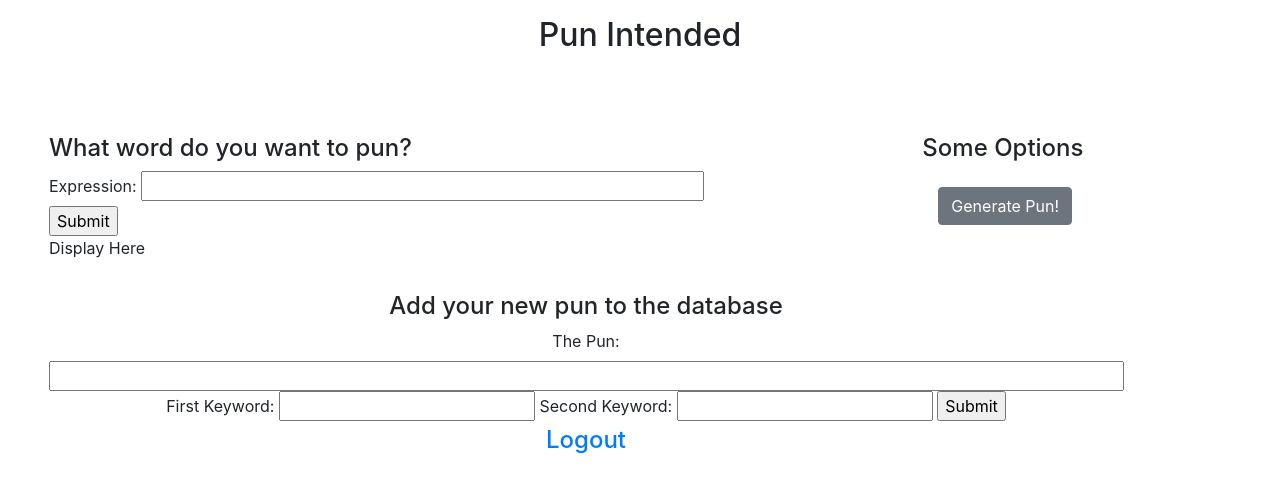
After one commit to vsbluth5/pun-project, a Flask app: page /generate in a window 1280 px wide. The commit adds this page. Shown: the top 492 px of the page. Run offline with Flask 2, Linux system fonts and the light colour scheme; some libraries are stand-ins or nearby versions.

Commit message:
generate pun page

```diff
--- a/app.py
+++ b/app.py
@@ -190,3 +190,9 @@ def listings(name):
     pun_collection = mongo.db.puns
     pun_documents = pun_collection.find({'lister' : name})
     return render_template('listings.html', puns = pun_documents, lister = name)
+
+# GO TO GENERATE
+@app.route('/generate')
+def go_generate():
+    print("Calling generate")
+    return render_template('generate.html')
--- /dev/null
+++ b/templates/generate.html
@@ -0,0 +1,32 @@
+{% extends "template.html" %}
+{% block title %}Generate{% endblock %}
+{% block listcontent %}
+<h4>What word do you want to pun?</h4>
+	<form method="post" action="/pun/word">
+		<label for="expression">Expression:</label>
+		<input type="text" name="expression" value=""size="50"><br>
+		<input type="submit" value="Submit">
+    </form>
+<p>Display Here</p>
+
+
+{% endblock %}
+
+{% block options %}
+<h4>Some Options</h4>
+    <button type="button" class="btn btn-secondary m-3" action="/generate">Generate Pun!</button>
+	{% endblock %}
+
+	{% block title2 %}Add your new pun to the database {% endblock %}
+	{% block content %}
+	<form method="post" action="/pun/new">
+		<label for="phrase">The Pun:</label>
+		<input type="text" name="phrase" value=""size="100"><br>
+		<label for="key1">First Keyword:</label>
+		<input type="text" name="key1" value="">
+		<label for="key2">Second Keyword:</label>
+		<input type="text" name="key2" value="">
+		<input type="submit" value="Submit">
+            </form>
+		{% endblock %}
+        {% block logout %}<a href='/logout'>Logout</a>{% endblock %}
```
Also changed, not shown: templates/index.html (+5 -5 lines), templates/mainpage.html (+6 -2 lines).
